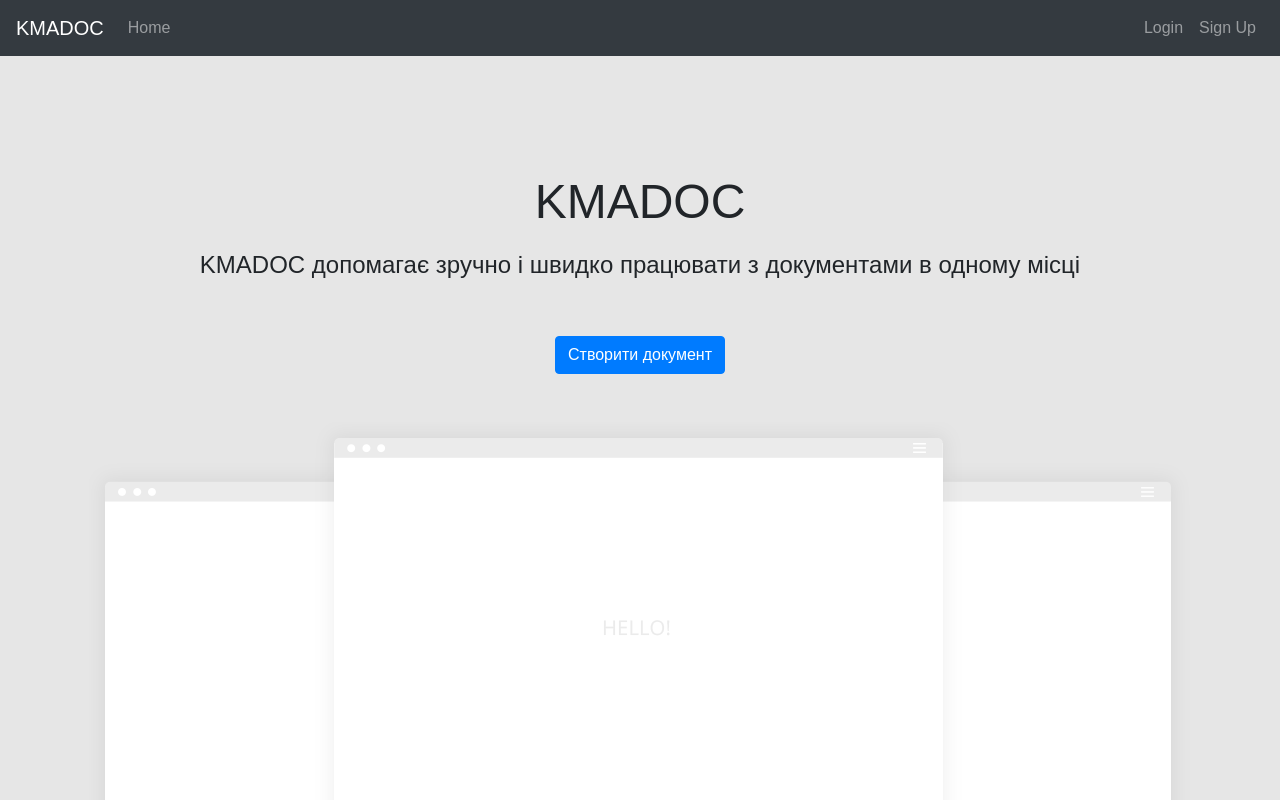
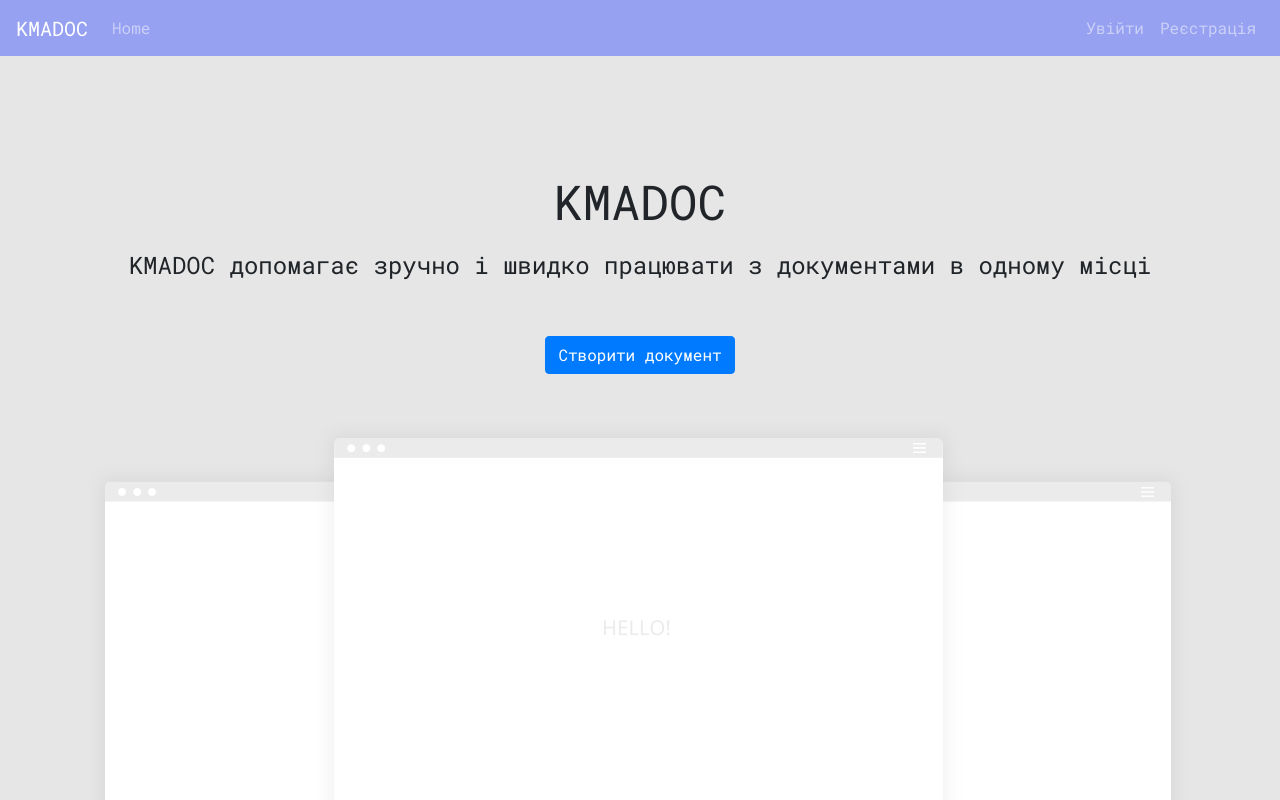
Before and after one commit to starboss1/course_work, a React (Create React App) app in the folder client/: page / in a window 1280 px wide. Shown: the top 800 px of the page. Built offline with nearby package versions, Linux system fonts and the light colour scheme; no server answers; what rich-text, sharedb would draw is missing.

Commit message:
Fix translate

```diff
--- a/client/public/index.html
+++ b/client/public/index.html
@@ -3,6 +3,8 @@
   <head>
     <meta charset="utf-8" />
     <link rel="icon" href="%PUBLIC_URL%/favicon.ico" />
+    <link rel="preconnect" href="https://fonts.gstatic.com">
+    <link href="https://fonts.googleapis.com/css2?family=Roboto+Mono&display=swap" rel="stylesheet">
     <meta name="viewport" content="width=device-width, initial-scale=1" />
     <meta name="theme-color" content="#000000" />
     <meta
--- a/client/src/App.css
+++ b/client/src/App.css
@@ -1,11 +1,15 @@
 body{
-  font-family: 'Roboto Mono',Arial,sans-serif !important;
+  font-family: 'Roboto Mono', monospace;
   background-color: #e6e6e6;
 }
 
 label {
   display: block;
   margin-top: 10px;
+}
+
+.navbar-custom {
+  background-color: rgba(45,70,255,0.43);
 }
 
 .card-container.card {
@@ -17,7 +21,7 @@ label {
   background-color: #f7f7f7;
   padding: 20px 25px 30px;
   margin: 0 auto 25px;
-  margin-top: 50px;
+  margin-top: 15px;
   -moz-border-radius: 2px;
   -webkit-border-radius: 2px;
   border-radius: 2px;
--- a/client/src/App.js
+++ b/client/src/App.js
@@ -34,7 +34,7 @@ const App = () => {
     return(
         <Router history={history}>
             <div>
-                <nav className="navbar navbar-expand navbar-dark bg-dark">
+                <nav className="navbar navbar-expand navbar-dark navbar-custom">
                     <Link to={"/"} className="navbar-brand">KMADOC</Link>
                     <div className="navbar-nav mr-auto">
                         <li className="nav-item">
@@ -59,7 +59,7 @@ const App = () => {
                         </li>
                         <li className="nav-item">
                             <a href="/login" className="nav-link" onClick={logOut}>
-                            LogOut
+                            Вийти
                             </a>
                         </li>
                         </div>
@@ -67,13 +67,13 @@ const App = () => {
                         <div className="navbar-nav ml-auto">
                         <li className="nav-item">
                             <Link to={"/login"} className="nav-link">
-                            Login
+                            Увійти
                             </Link>
                         </li>
 
                         <li className="nav-item">
                             <Link to={"/register"} className="nav-link">
-                            Sign Up
+                            Реєстрація
                             </Link>
                         </li>
                         </div>
--- a/client/src/components/login/login.jsx
+++ b/client/src/components/login/login.jsx
@@ -107,7 +107,7 @@ const Login = (props) => {
                   {loading && (
                     <span className="spinner-border spinner-border-sm"></span>
                   )}
-                  <span>Login</span>
+                  <span>Увійти</span>
                 </button>
               </div>
 
--- a/client/src/components/register/register.jsx
+++ b/client/src/components/register/register.jsx
@@ -144,7 +144,7 @@ const Register = () => {
               </div>
 
               <div className="form-group">
-                <button className="btn btn-primary btn-block">Sign Up</button>
+                <button className="btn btn-primary btn-block">Реєстрація</button>
               </div>
             </div>
           )}
```
